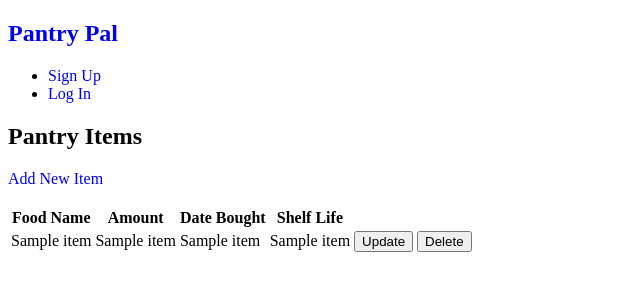
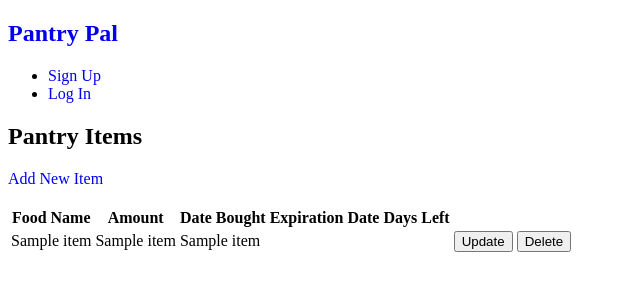
Before and after one commit to alex-lindenbaum/w4111-proj1, a Flask app: template templates/pantry.html in a window 1280 px wide. Shown: the top 300 px of the page, without its empty margins (0-640 px from the left). Run offline with Flask 2, Linux system fonts and the light colour scheme; the template is opened without the code that fills it: most values are stand-ins (such as "Sample title", 1, 10 or a date in 2020); parts of the project's set-up code (start-up, migrations or seed data) failed here and were passed over.

Commit message:
calculate expiration date and days left

```diff
--- a/server.py
+++ b/server.py
@@ -16,6 +16,7 @@
 from flask import Flask, request, render_template, g, redirect, Response, jsonify, url_for, flash, session
 from hashlib import sha256
 from werkzeug.security import safe_str_cmp
+from datetime import date, timedelta
 
 tmpl_dir = os.path.join(os.path.dirname(os.path.abspath(__file__)), 'templates')
 app = Flask(__name__, template_folder=tmpl_dir)
@@ -167,7 +168,8 @@
   email = g.user['email']
   cursor = g.conn.execute('SELECT storage_id, food_name, amount, date_bought, shelf_life FROM storage_details \
     NATURAL JOIN food_items WHERE email = %s', email)
-  return render_template('pantry.html', cursor=cursor)
+  today = date.today()
+  return render_template('pantry.html', cursor=cursor, today=today, timedelta=timedelta)
 
 @app.route('/additem', methods=['GET', 'POST'])
 @login_required
--- a/templates/pantry.html
+++ b/templates/pantry.html
@@ -13,14 +13,20 @@
             <th>Food Name</th>
             <th>Amount</th>
             <th>Date Bought</th>
-            <th>Shelf Life</th>
+            <th>Expiration Date</th>
+            <th>Days Left</th>
         </tr>
         {% for item in cursor %}
         <tr>
             <td>{{item[1]}}</td>
             <td>{{item[2]}}</td>
             <td>{{item[3]}}</td>
-            <td>{{item[4]}}</td>
+            <td>{% if item[4] %}
+                {{item[3] + timedelta(days=item[4])}}
+                {% endif %}</td>
+            <td>{% if item[4] %}
+                {{(item[3] + timedelta(days=item[4]) - today).days}}
+                {% endif %}</td>
             <td><form action="/pantry/update/{{item[0]}}" method="get">
                 <input type="submit" value="Update" name="update"></form></td>
             <td><form action="/pantry/delete/{{item[0]}}" method="post">
```
